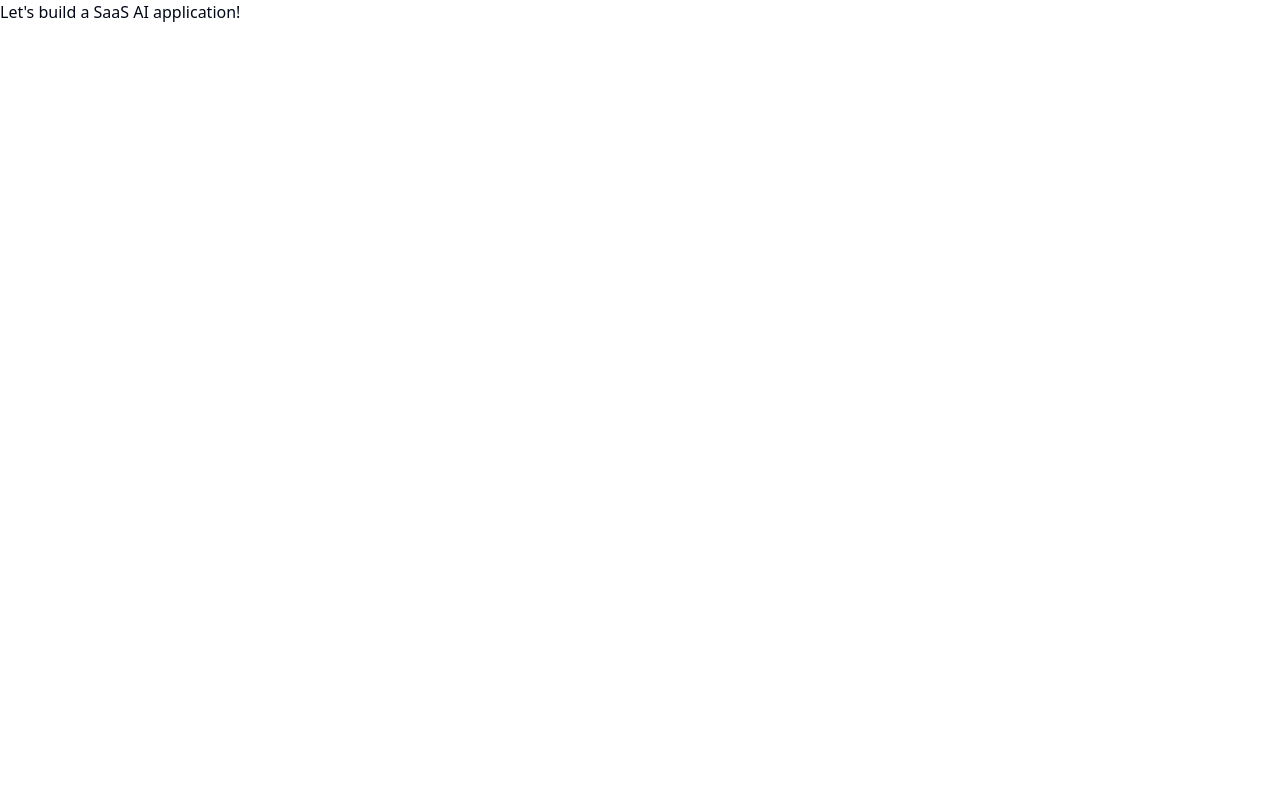
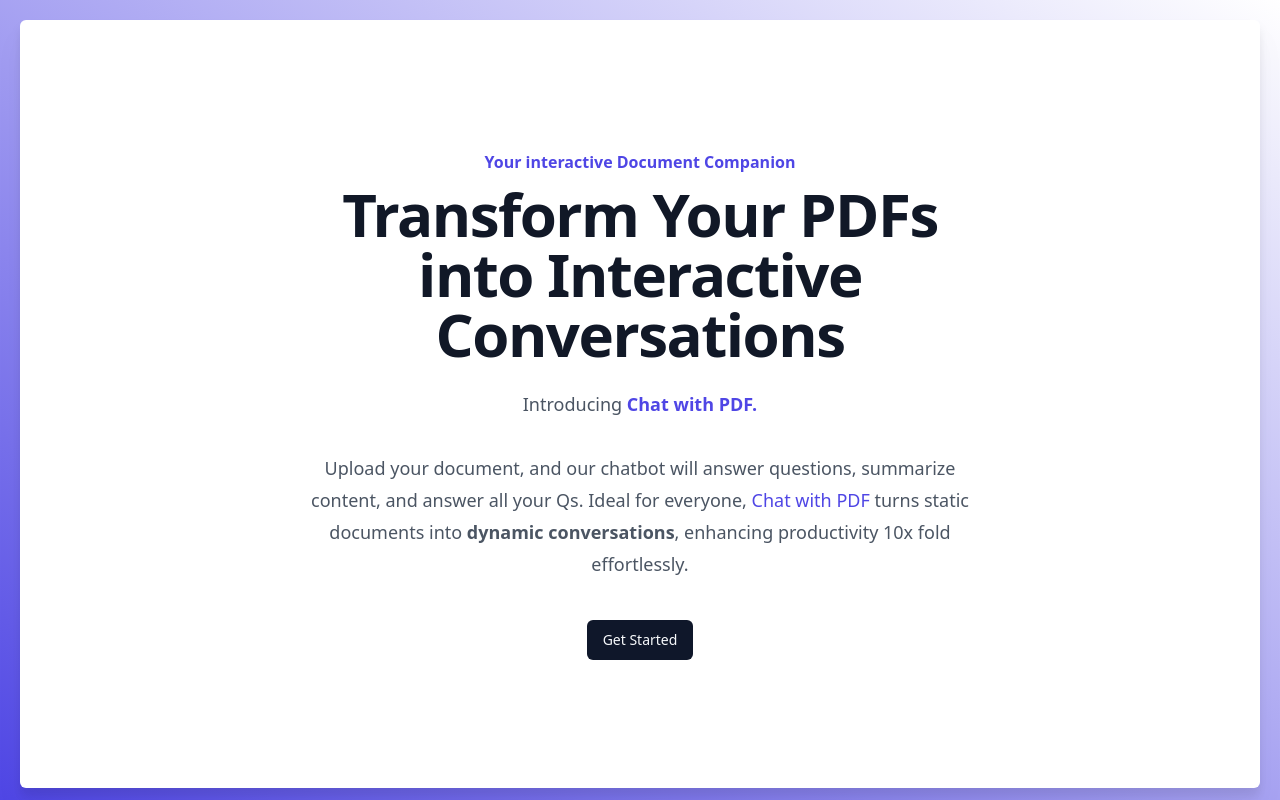
Before and after one commit to prathameshjchavan/chat-with-pdf, a Next.js app: page / in a window 1280 px wide. Built offline with nearby package versions, Linux system fonts and the light colour scheme.

Commit message:
add homepage with banner section

```diff
--- a/app/layout.tsx
+++ b/app/layout.tsx
@@ -15,7 +15,9 @@
 	return (
 		<ClerkProvider>
 			<html lang="en">
-				<body>{children}</body>
+				<body className="min-h-screen h-screen overflow-hidden flex flex-col">
+					{children}
+				</body>
 			</html>
 		</ClerkProvider>
 	);
--- a/app/page.tsx
+++ b/app/page.tsx
@@ -1,7 +1,88 @@
+import {
+  BrainCogIcon,
+  EyeIcon,
+  GlobeIcon,
+  MonitorSmartphoneIcon,
+  ServerCogIcon,
+  ZapIcon,
+} from "lucide-react";
+import Link from "next/link";
+
+import { Button } from "@/components/ui/button";
+
+const FEATURES = [
+  {
+    name: "Store your PDF Documents",
+    description:
+      "Keep all your important PDF files securely stored and easily accessible anytime, anywhere.",
+    icon: GlobeIcon,
+  },
+  {
+    name: "Blazing Fast Responses",
+    description:
+      "Experience lightning-fast answers to your queries, ensuring you get the information you need instantly.",
+    icon: ZapIcon,
+  },
+  {
+    name: "Chat Memorisation",
+    description:
+      "Our intelligent chatbot remembers previous interactions, providing a seamless and personalized experience.",
+    icon: BrainCogIcon,
+  },
+  {
+    name: "Interactive PDF Viewer",
+    description:
+      "Engage with your PDFs like never before using our intuitive and interactive viewer.",
+    icon: EyeIcon,
+  },
+  {
+    name: "Cloud Backup",
+    description:
+      "Rest assured knowing your documents are safely backed up on the cloud, protected from loss or damage.",
+    icon: ServerCogIcon,
+  },
+  {
+    name: "Responsive Across Devices",
+    description:
+      "Access and chat with your PDFs seamlessly on any device, whether it's your desktop, tablet, or smartphone.",
+    icon: MonitorSmartphoneIcon,
+  },
+];
+
 export default function Home() {
-	return (
-		<main className="">
-			<h1>Let&apos;s build a SaaS AI application!</h1>
-		</main>
-	);
+  return (
+    <main className="flex-1 overflow-y-auto bg-gradient-to-bl from-white to-indigo-600 p-2 lg:p-5">
+      <div className="rounded-md bg-white py-24 drop-shadow-xl sm:py-32">
+        <section className="mx-auto flex max-w-7xl flex-col items-center justify-center px-6 lg:px-8">
+          <div className="mx-auto max-w-2xl sm:text-center">
+            <h2 className="text-base font-semibold leading-7 text-indigo-600">
+              Your interactive Document Companion
+            </h2>
+
+            <p className="mt-2 text-3xl font-bold tracking-tight text-gray-900 sm:text-6xl">
+              Transform Your PDFs into Interactive Conversations
+            </p>
+
+            <p className="mt-6 text-lg leading-8 text-gray-600">
+              Introducing{" "}
+              <span className="font-bold text-indigo-600">Chat with PDF.</span>
+              <br />
+              <br /> Upload your document, and our chatbot will answer
+              questions, summarize content, and answer all your Qs. Ideal for
+              everyone, <span className="text-indigo-600">
+                Chat with PDF
+              </span>{" "}
+              turns static documents into{" "}
+              <span className="font-bold">dynamic conversations</span>,
+              enhancing productivity 10x fold effortlessly.
+            </p>
+          </div>
+
+          <Button asChild className="mt-10">
+            <Link href="/dashboard">Get Started</Link>
+          </Button>
+        </section>
+      </div>
+    </main>
+  );
 }
--- a/package.json
+++ b/package.json
@@ -27,6 +27,8 @@
     "eslint": "^8",
     "eslint-config-next": "14.2.5",
     "postcss": "^8",
+    "prettier": "^3.3.3",
+    "prettier-plugin-tailwindcss": "^0.6.5",
     "tailwindcss": "^3.4.1",
     "typescript": "^5"
   }
```
Also changed, not shown: 2 other files (tests, documents, lock files or other folders).
